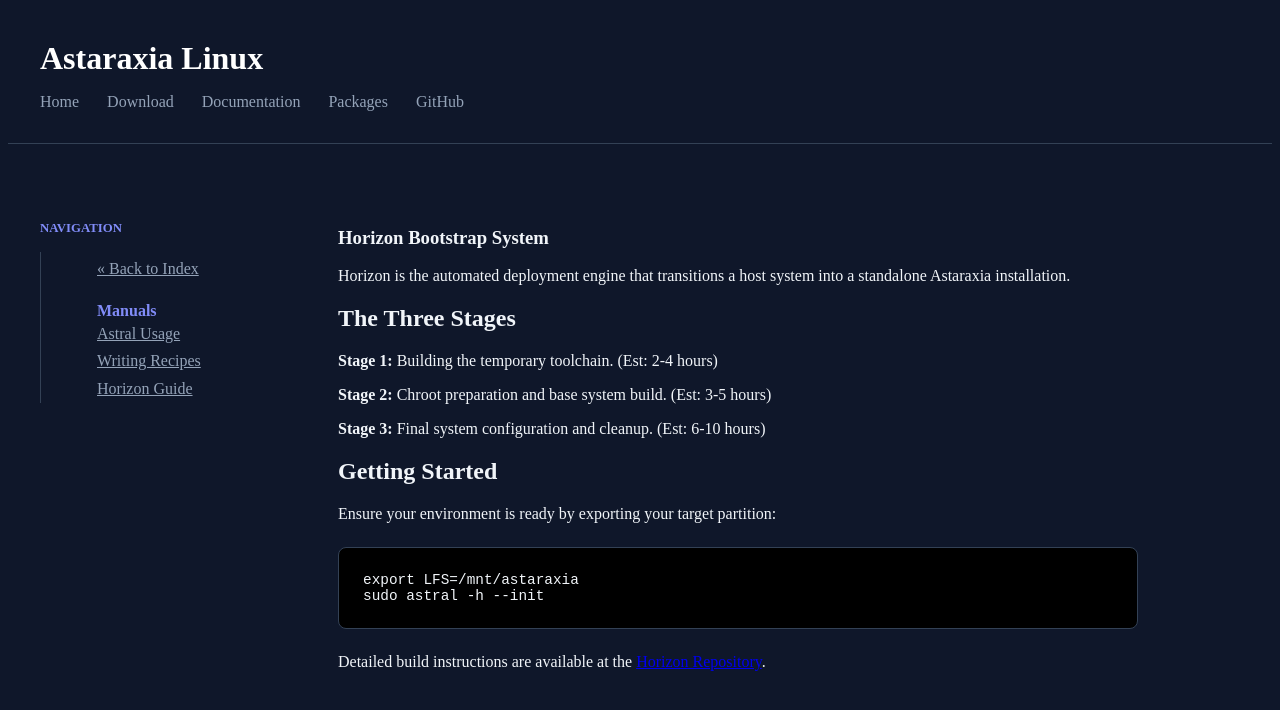
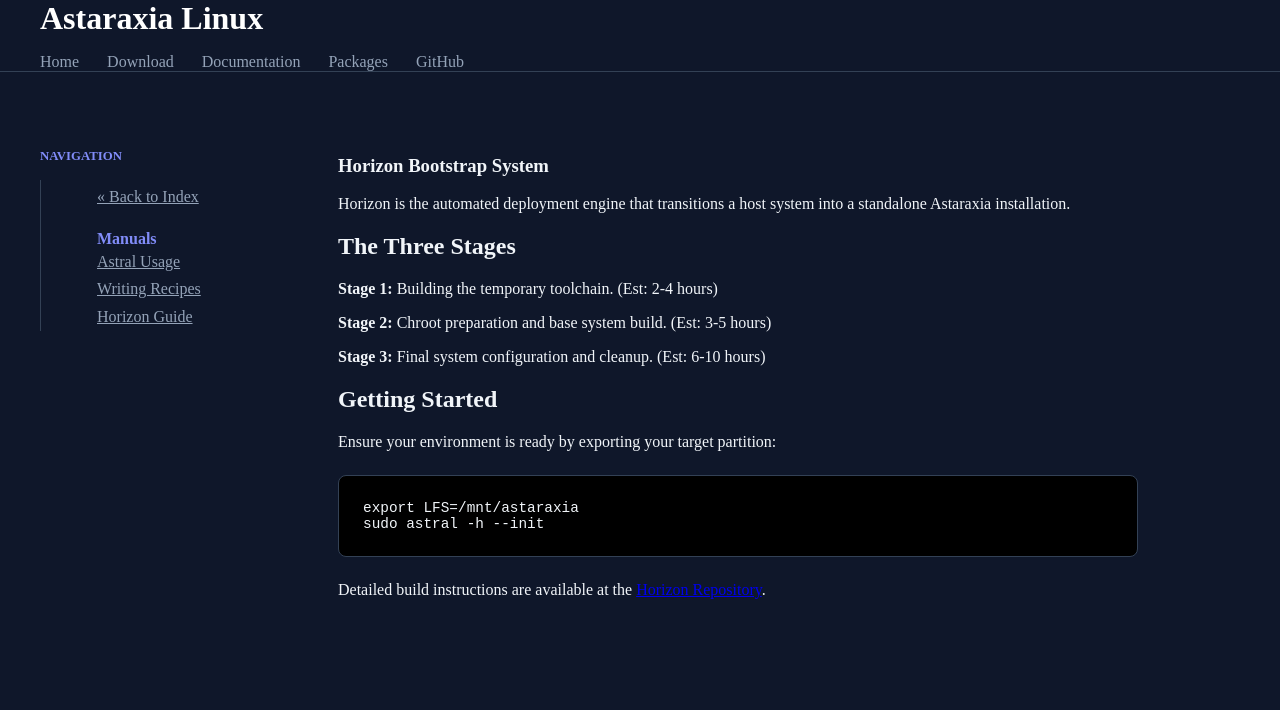
Before and after one commit to Astaraxia-Linux/astaraxia-linux.github.io, a Jekyll site: the page built from docus/horizon.html, in a window 1280 px wide. Shown: the top 710 px of the page. Built offline with Jekyll 4.4.1, drawn with Linux system fonts in a browser that asks for light colours.

Commit message:
Update header.html

```diff
--- a/_includes/header.html
+++ b/_includes/header.html
@@ -1,22 +1,32 @@
 <header>
     <style>
-header {
-    background-image: none !important;
-    background-color: #0f172a !important;
-    border-bottom: 1px solid #334155;
-    padding: 2rem 0;
-    margin: 0;
-}
+        body {
+            margin: 0 !important;
+            padding: 0 !important;
+            background-color: var(--bg) !important;
+            width: 100% !important;
+            max-width: 100% !important;
+        }
 
-/* Sometimes the theme adds a 'before' or 'after' element for the gradient */
-header::before, header::after {
-    display: none !important;
-}
+        .container-lg, .wrapper, .header, .section, .footer {
+            max-width: 100% !important;
+            margin: 0 !important;
+            padding: 0 !important;
+            width: 100% !important;
+        }
 
-.container-lg, .wrapper {
-    background: transparent !important;
-    max-width: 1200px !important;
-}
+        header .container, .download-content, .docs-wrapper {
+            max-width: 1200px;
+            margin: 0 auto !important;
+            padding: 0 2rem !important;
+        }
+
+        header {
+            width: 100% !important;
+            background-image: none !important;
+            background-color: #0f172a !important;
+            border-bottom: 1px solid var(--border);
+        }
     }
 </style>
     <div class="container" style="max-width: 1200px; margin: 0 auto; padding: 0 2rem;">
```
